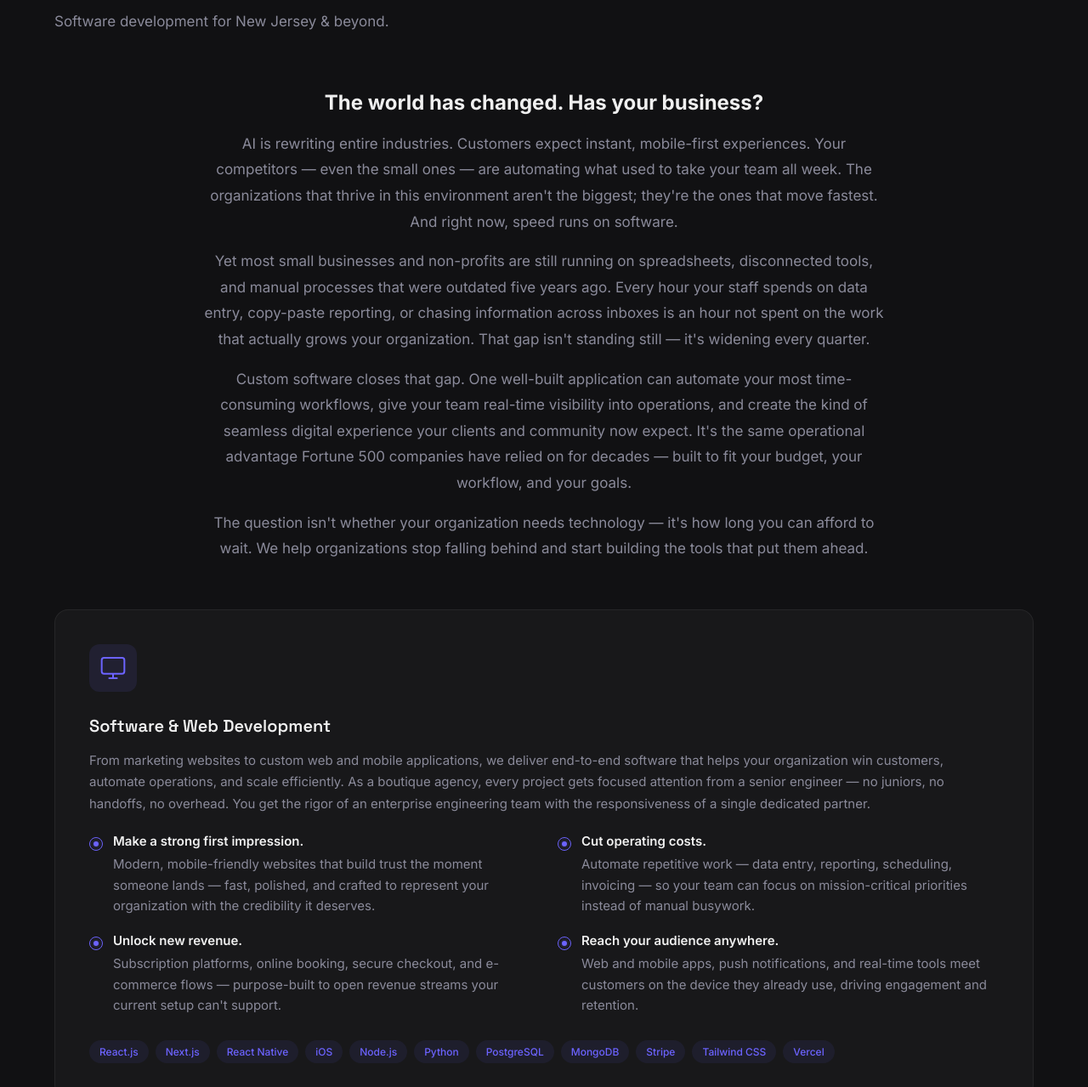
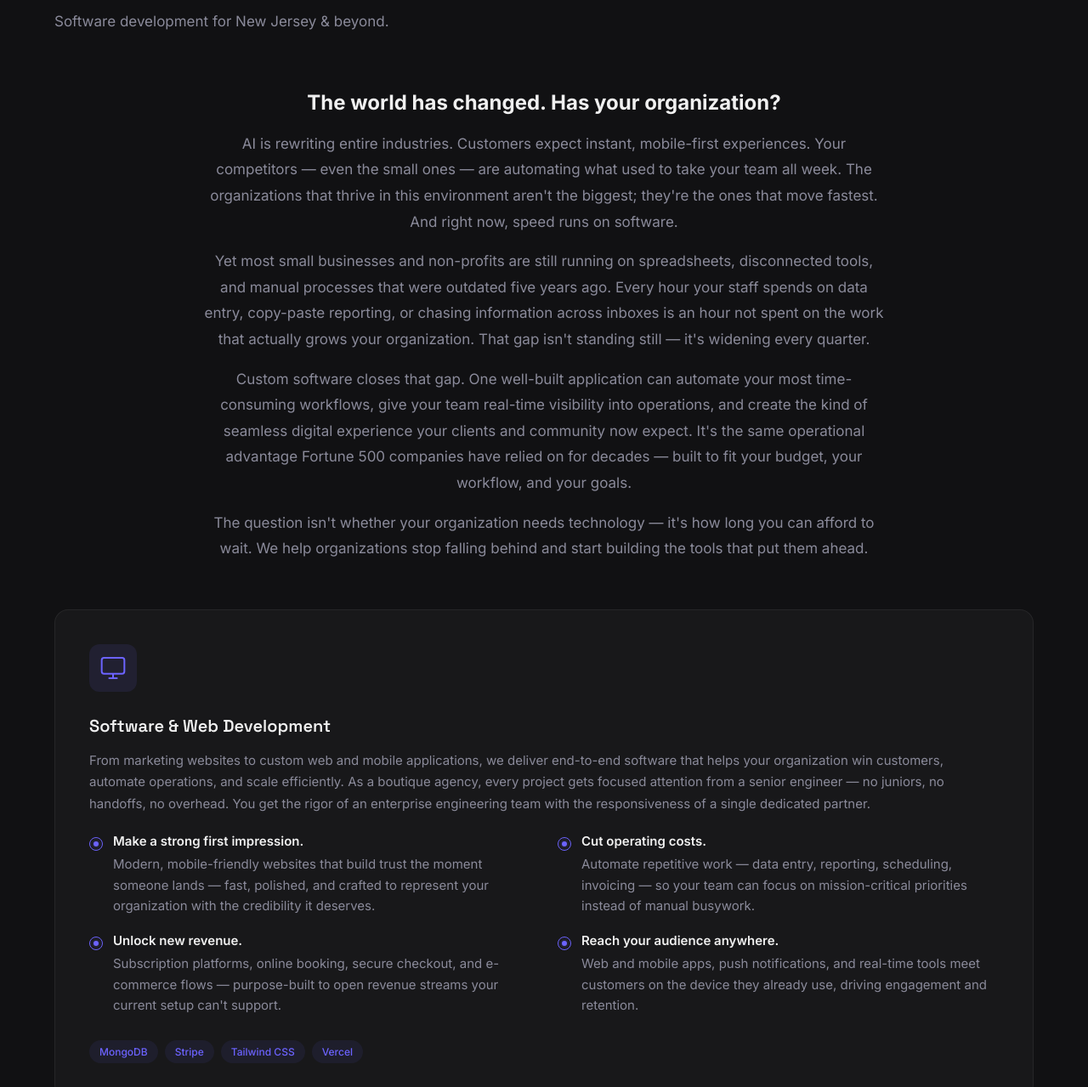
Before and after one commit to rrh2023/hudson_tech_website, a website: page index.html in a window 1280 px wide. Shown: the part 1137-2416 px from the top of the page at 85% size. Drawn offline with Linux system fonts and the light colour scheme.

Commit message:
altered website

```diff
--- a/index.html
+++ b/index.html
@@ -95,7 +95,7 @@
 
       <!-- Value proposition -->
       <div class="services-value reveal" style="max-width: 800px; margin: 0 auto 3.5rem; text-align: center;">
-        <h3 class="services-value-heading" style="font-size: 1.5rem; font-weight: 700; color: var(--text-1); margin-bottom: 1rem; line-height: 1.4;" data-i18n="services.valueHeading">The world has changed. Has your business?</h3>
+        <h3 class="services-value-heading" style="font-size: 1.5rem; font-weight: 700; color: var(--text-1); margin-bottom: 1rem; line-height: 1.4;" data-i18n="services.valueHeading">The world has changed. Has your organization?</h3>
         <p style="color: var(--text-2); font-size: 1.0625rem; line-height: 1.8; margin-bottom: 1rem;" data-i18n="services.valuePara1">AI is rewriting entire industries. Customers expect instant, mobile-first experiences. Your competitors — even the small ones — are automating what used to take your team all week. The organizations that thrive in this environment aren't the biggest; they're the ones that move fastest. And right now, speed runs on software.</p>
         <p style="color: var(--text-2); font-size: 1.0625rem; line-height: 1.8; margin-bottom: 1rem;" data-i18n="services.valuePara2">Yet most small businesses and non-profits are still running on spreadsheets, disconnected tools, and manual processes that were outdated five years ago. Every hour your staff spends on data entry, copy-paste reporting, or chasing information across inboxes is an hour not spent on the work that actually grows your organization. That gap isn't standing still — it's widening every quarter.</p>
         <p style="color: var(--text-2); font-size: 1.0625rem; line-height: 1.8; margin-bottom: 1rem;" data-i18n="services.valuePara3">Custom software closes that gap. One well-built application can automate your most time-consuming workflows, give your team real-time visibility into operations, and create the kind of seamless digital experience your clients and community now expect. It's the same operational advantage Fortune 500 companies have relied on for decades — built to fit your budget, your workflow, and your goals.</p>
@@ -116,7 +116,7 @@
             <li data-i18n-html="services.benefit4"><strong>Reach your audience anywhere.</strong> Web and mobile apps, push notifications, and real-time tools meet customers on the device they already use, driving engagement and retention.</li>
           </ul>
           <div class="service-tags">
-            <span>React.js</span><span>Next.js</span><span>React Native</span><span>iOS</span><span>Node.js</span><span>Python</span><span>PostgreSQL</span><span>MongoDB</span><span>Stripe</span><span>Tailwind CSS</span><span>Vercel</span>
+            <span>MongoDB</span><span>Stripe</span><span>Tailwind CSS</span><span>Vercel</span>
           </div>
         </div>
       </div>
@@ -212,8 +212,8 @@
           </div>
           <div class="project-info">
             <span class="project-category" data-i18n="work.housesCat">Civic Automation</span>
-            <h3 class="project-title">HousesRUS</h3>
-            <p class="project-desc" data-i18n-html="work.housesDesc">Built for <a href="https://www.quetzalconsultingnj.com/affordablehousingstock" target="_blank" rel="noopener">Quetzal Consulting,</a> this project automates Affirmative Fair Housing Marketing Plan reports for Jersey City's Department of Affordable Housing, eliminating manual Census data lookup for real estate clients.</p>
+            <h3 class="project-title">Houses 4 Us</h3>
+            <p class="project-desc" data-i18n-html="work.housesDesc">Built for <a href="https://www.quetzalconsultingnj.com/affordablehousingstock" target="_blank" rel="noopener">Quetzal Consulting,</a> this tool automates Affirmative Fair Housing Marketing Plan reports for Jersey City's Department of Affordable Housing. What used to take the business owner several hours of manual Census data lookup per property is now generated in minutes — saving dozens of hours every month across an entire real estate portfolio.</p>
             <div class="project-tech">
               <span>React</span><span>FastAPI</span><span>U.S. Census API</span><span>Vercel</span>
             </div>
--- a/script.js
+++ b/script.js
@@ -222,7 +222,7 @@ document.querySelectorAll('.service-card').forEach((card) => {
       'services.tag': 'What We Do',
       'services.title': 'Engineering solutions<br />at the intersection of<br /><span class="gradient-text">code &amp; community.</span>',
       'services.sub': 'Software development for New Jersey & beyond.',
-      'services.valueHeading': 'The world has changed. Has your business?',
+      'services.valueHeading': 'The world has changed. Has your organization?',
       'services.valuePara1': 'AI is rewriting entire industries. Customers expect instant, mobile-first experiences. Your competitors — even the small ones — are automating what used to take your team all week. The organizations that thrive in this environment aren\'t the biggest; they\'re the ones that move fastest. And right now, speed runs on software.',
       'services.valuePara2': 'Yet most small businesses and non-profits are still running on spreadsheets, disconnected tools, and manual processes that were outdated five years ago. Every hour your staff spends on data entry, copy-paste reporting, or chasing information across inboxes is an hour not spent on the work that actually grows your organization. That gap isn\'t standing still — it\'s widening every quarter.',
       'services.valuePara3': 'Custom software closes that gap. One well-built application can automate your most time-consuming workflows, give your team real-time visibility into operations, and create the kind of seamless digital experience your clients and community now expect. It\'s the same operational advantage Fortune 500 companies have relied on for decades — built to fit your budget, your workflow, and your goals.',
@@ -240,7 +240,7 @@ document.querySelectorAll('.service-card').forEach((card) => {
       'work.museCat': 'Non-Profit Platform',
       'work.museDesc': 'A subscription-based platform built for <a href="https://www.jerseycitypoetryfestival.org/">Jersey City\'s Poet Laureate, Melida Rodas.</a> Local artists discover and post cultural events on an interactive map with calendar integration and premium content access.',
       'work.housesCat': 'Civic Automation',
-      'work.housesDesc': 'Built for <a href="https://www.quetzalconsultingnj.com/affordablehousingstock" target="_blank" rel="noopener">Quetzal Consulting,</a> this project automates Affirmative Fair Housing Marketing Plan reports for Jersey City\'s Department of Affordable Housing, eliminating manual Census data lookup for real estate clients.',
+      'work.housesDesc': 'Built for <a href="https://www.quetzalconsultingnj.com/affordablehousingstock" target="_blank" rel="noopener">Quetzal Consulting,</a> this tool automates Affirmative Fair Housing Marketing Plan reports for Jersey City\'s Department of Affordable Housing. What used to take the business owner several hours of manual Census data lookup per property is now generated in minutes — saving dozens of hours every month across an entire real estate portfolio.',
       'work.viewProject': 'View Project',
 
       'about.tag': 'About',
@@ -287,7 +287,7 @@ document.querySelectorAll('.service-card').forEach((card) => {
       'services.tag': 'Lo Que Hacemos',
       'services.title': 'Soluciones de ingeniería<br />en la intersección del<br /><span class="gradient-text">código y la comunidad.</span>',
       'services.sub': 'Desarrollo de software para Nueva Jersey y más allá.',
-      'services.valueHeading': 'El mundo cambió. ¿Y tu negocio?',
+      'services.valueHeading': 'El mundo cambió. ¿Y tu organización?',
       'services.valuePara1': 'La inteligencia artificial está transformando industrias enteras. Los clientes esperan experiencias instantáneas y móviles. Tu competencia — incluso la más pequeña — está automatizando lo que a tu equipo le toma toda la semana. Las organizaciones que prosperan hoy no son las más grandes, sino las más rápidas. Y ahora mismo, la velocidad depende del software.',
       'services.valuePara2': 'Sin embargo, la mayoría de los pequeños negocios y organizaciones sin fines de lucro siguen funcionando con hojas de cálculo, herramientas desconectadas y procesos manuales que ya estaban obsoletos hace cinco años. Cada hora que tu personal dedica a la entrada de datos, reportes copiados a mano o persiguiendo información entre bandejas de entrada, es una hora que no se invierte en lo que realmente hace crecer tu organización. Esa brecha no se queda quieta — se amplía cada trimestre.',
       'services.valuePara3': 'El software personalizado cierra esa brecha. Una sola aplicación bien construida puede automatizar tus flujos de trabajo más costosos, darle a tu equipo visibilidad en tiempo real y crear la experiencia digital fluida que tus clientes y comunidad ahora esperan. Es la misma ventaja operativa que las empresas Fortune 500 han usado por décadas — diseñada para tu presupuesto, tu flujo de trabajo y tus objetivos.',
@@ -305,7 +305,7 @@ document.querySelectorAll('.service-card').forEach((card) => {
       'work.museCat': 'Plataforma Sin Fines de Lucro',
       'work.museDesc': 'Una plataforma por suscripción creada para <a href="https://www.jerseycitypoetryfestival.org/">la Poeta Laureada de Jersey City, Melida Rodas.</a> Los artistas locales descubren y publican eventos culturales en un mapa interactivo con calendario integrado y acceso a contenido exclusivo.',
       'work.housesCat': 'Automatización Cívica',
-      'work.housesDesc': 'Creado para <a href="https://www.quetzalconsultingnj.com/affordablehousingstock" target="_blank" rel="noopener">Quetzal Consulting,</a> este proyecto automatiza los informes del Plan de Comercialización de Vivienda Justa Afirmativa para el Departamento de Vivienda Asequible de Jersey City, eliminando la búsqueda manual de datos del Censo.',
+      'work.housesDesc': 'Creado para <a href="https://www.quetzalconsultingnj.com/affordablehousingstock" target="_blank" rel="noopener">Quetzal Consulting,</a> esta herramienta automatiza los informes del Plan de Comercialización de Vivienda Justa Afirmativa para el Departamento de Vivienda Asequible de Jersey City. Lo que antes le tomaba al dueño del negocio varias horas de búsqueda manual de datos del Censo por propiedad ahora se genera en minutos — ahorrando docenas de horas cada mes en toda una cartera inmobiliaria.',
       'work.viewProject': 'Ver Proyecto',
 
       'about.tag': 'Acerca',
```
